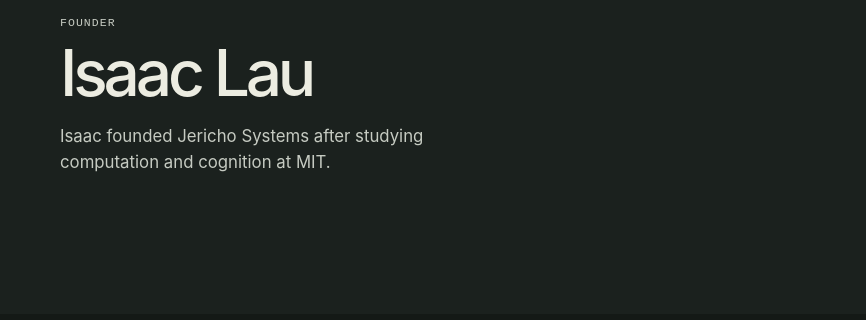
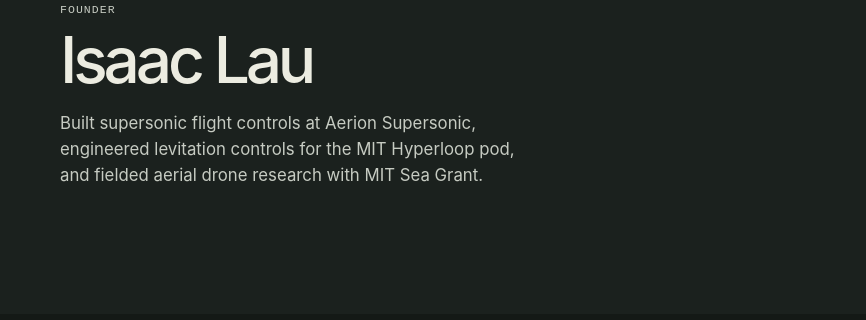
Before and after one commit to pileofscraps/jericho-systems, a plain HTML site: page index.html in a window 1280 px wide. Shown: the part 1546-1866 px from the top of the page, 414-1280 px from the left. Drawn offline with Linux system fonts and the light colour scheme.

Commit message:
Update Isaac Lau’s founder bio

```diff
--- a/index.html
+++ b/index.html
@@ -112,7 +112,7 @@ header { min-height:65px; } nav { gap:12px; }
       <div class="founder-profile">
         <p class="label">Founder</p>
         <h3 id="founder-name">Isaac Lau</h3>
-        <p>Isaac founded Jericho Systems after studying computation and cognition at MIT.</p>
+        <p>Built supersonic flight controls at Aerion Supersonic, engineered levitation controls for the MIT Hyperloop pod, and fielded aerial drone research with MIT Sea Grant.</p>
       </div>
     </article>
   </div>
```
